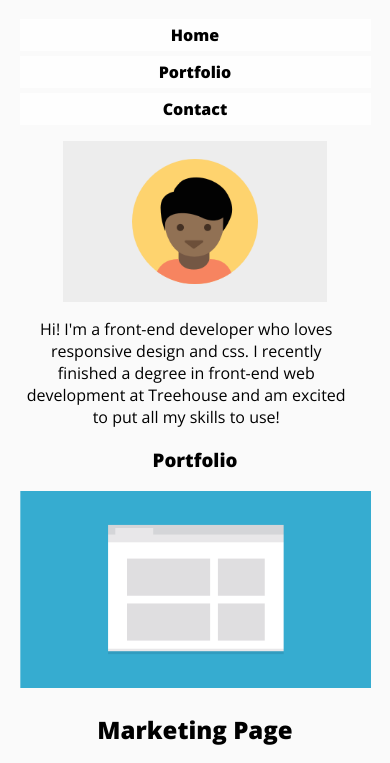
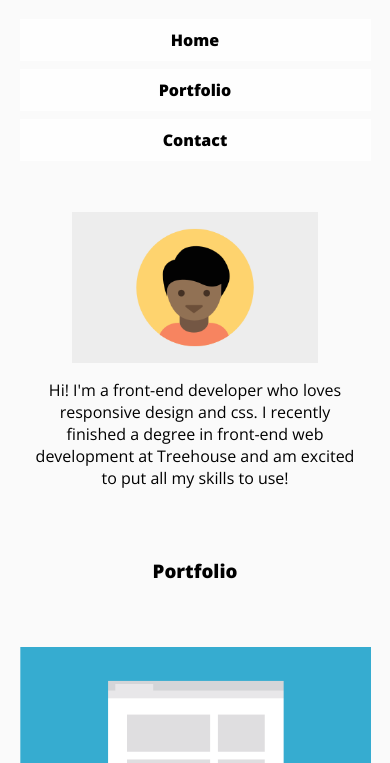
Before and after one commit to MrNeilJ/Responsive_Layout_Personal, a plain HTML site: page index.html in a window 390 px wide. Shown: the part 67-830 px from the top of the page. Drawn offline with nearby package versions, Linux system fonts and the light colour scheme.

Commit message:
Fine-Tuning of the Mobile Layout
Added basic padding and width rules to the mobile design of the website.

```diff
--- a/css/styles.css
+++ b/css/styles.css
@@ -36,6 +36,9 @@ header {
 	text-align: center;
 }
 
+.heading {
+	padding-bottom: 20px;
+}
 /*==========================================
 
 NAVIGATION
@@ -44,6 +47,7 @@ NAVIGATION
 nav {
 	margin: 0 auto;
 	text-align: center;
+	padding-bottom: 35px;
 }
 
 nav ul {
@@ -53,8 +57,8 @@ nav ul {
 nav li {
 	list-style: none;
 	background-color: #fefefe;
-	padding: 5px 0;
-	margin: 5px 0;
+	padding: 10px 0;
+	margin: 8px 0;
 	font-weight: bolder;
 }
 
@@ -66,7 +70,20 @@ HEADINGS AND TEXT
 
 p {
 	font-weight: lighter;
-	width: 95%;
+	width: 92%;
+}
+
+h3 {
+	padding: 15px 0;
+}
+
+/*==========================================
+
+SECTIONS
+
+==========================================*/
+section > div {
+	padding-top: 30px;
 }
 
 
@@ -84,7 +101,7 @@ MEDIA QUERIES
 	}
 	.profilePicture {
 		display: block;
-		width: 75%;
+		width: 70%;
 		margin: 0 auto;
 	}
 	img {
@@ -93,6 +110,8 @@ MEDIA QUERIES
 	p,
 	h2,
 	h3 {
+		margin-left: auto;
+		margin-right: auto;
 		text-align: center;
 	}
 
--- a/index.html
+++ b/index.html
@@ -12,6 +12,7 @@
 </head>
 
 <body>
+	<div class="heading">
 		<header class="">
 			<h1>Neil Johnson</h1>
 		</header>
@@ -24,12 +25,13 @@
 			</ul>
 		</nav>
 
-	<div class="wrapper">
-
 		<section class="introduction">
 			<img src="img/responsive-layout-profile.png" class="profilePicture">
 			<p>Hi! I'm a front-end developer who loves responsive design and css. I recently finished a degree in front-end web development at Treehouse and am excited to put all my skills to use!</p>
 		</section>
+	</div>
+
+	<div class="wrapper">
 
 		<section class="portfolio">
 
@@ -54,7 +56,7 @@
 			</div>
 
 			<div class="mapFav">
-				<img src="img/portfolio-4.png" alt="Image of a map with a pin on it." />
+				<img src="img/portfolio-6.png" alt="Image of a map with a pin on it." />
 				<h2>Map of Favorite Spots</h2>
 				<p>This project uses mapping apis to plot points for my favorite spots in the city for a do-it-yourself walking tour.</p>
 			</div>
@@ -66,7 +68,7 @@
 			</div>
 
 			<div class="calculator">
-				<img src="img/portfolio-6.png" alt="Image of a basic calculator app." />
+				<img src="img/portfolio-4.png" alt="Image of a basic calculator app." />
 				<h2>Calculator</h2>
 				<p>Someone can enter in the numbers they want, and press the big blue button and get the result.</p>
 			</div>
```
Lines whose indentation alone changed are shown as unchanged.
